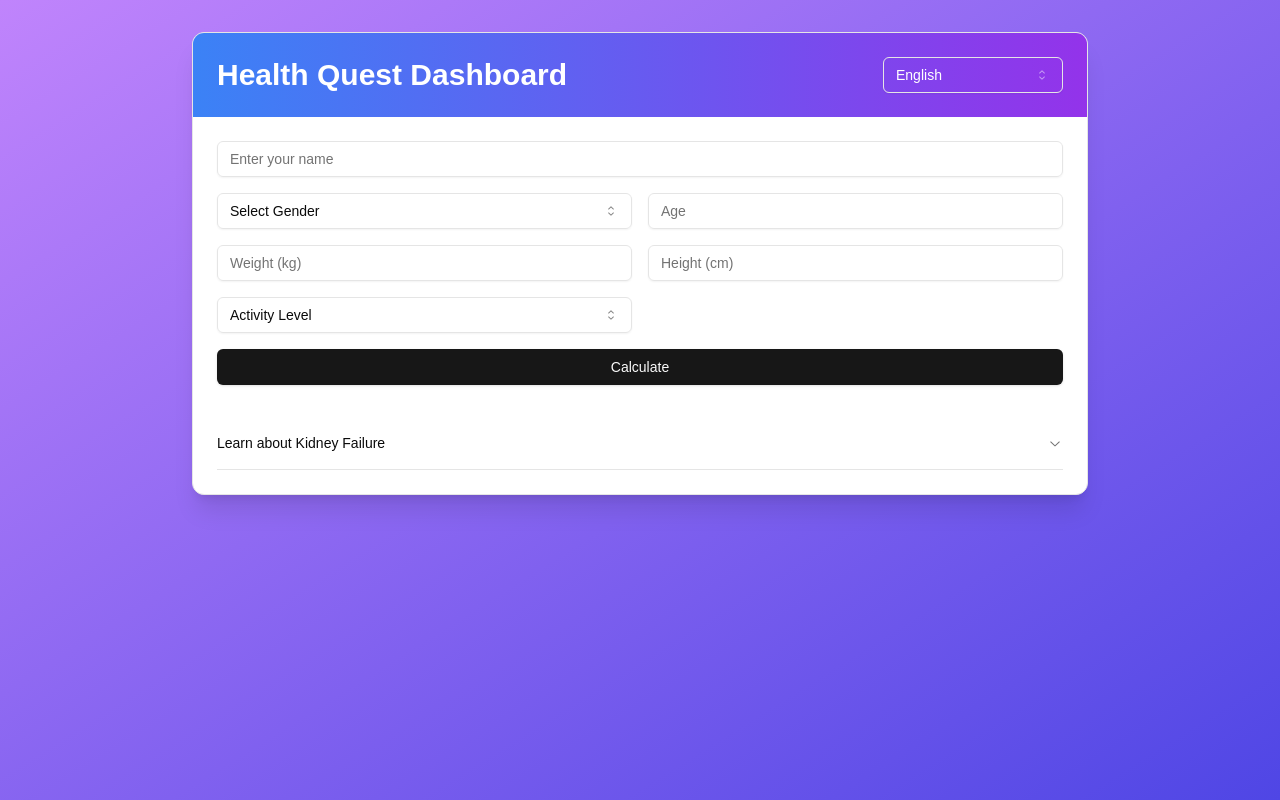
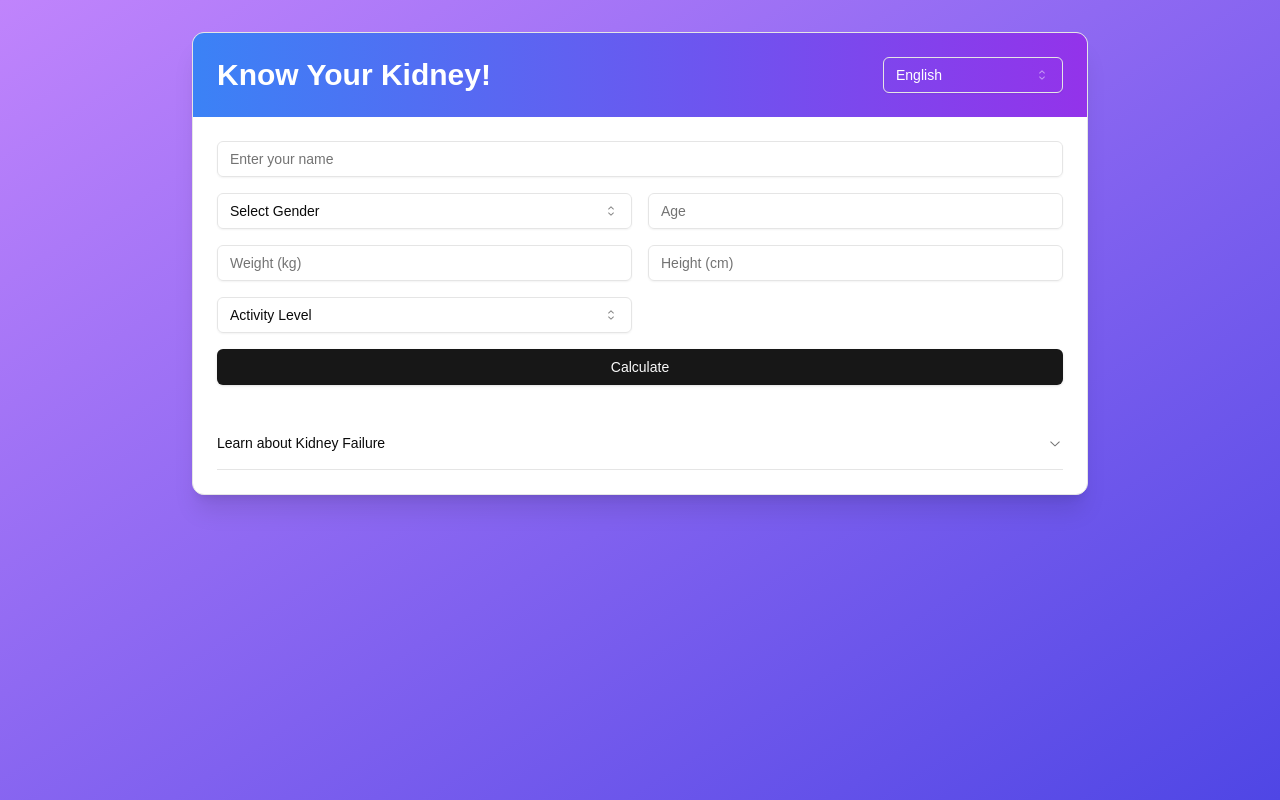
Before and after one commit to dihannahdi/atuyy, a Next.js app: page / in a window 1280 px wide. Built offline with nearby package versions, Linux system fonts and the light colour scheme.

Commit message:
ganti title

```diff
--- a/app/page.js
+++ b/app/page.js
@@ -346,7 +346,7 @@ const GamifiedHealthDashboard = () => {
 // Translations
 const translations = {
   en: {
-    healthQuestDashboard: 'Health Quest Dashboard',
+    healthQuestDashboard: 'Know Your Kidney!',
     selectLanguage: 'Select Language',
     enterYourName: 'Enter your name',
     selectGender: 'Select Gender',
@@ -409,7 +409,7 @@ const translations = {
     heightRange: 'Height must be between 1 and 300 cm'
   },
   id: {
-    healthQuestDashboard: 'Dashboard Pencarian Kesehatan',
+    healthQuestDashboard: 'Sadar Ginjal Yuk!',
     selectLanguage: 'Pilih Bahasa',
     enterYourName: 'Masukkan nama Anda',
     selectGender: 'Pilih Jenis Kelamin',
```
